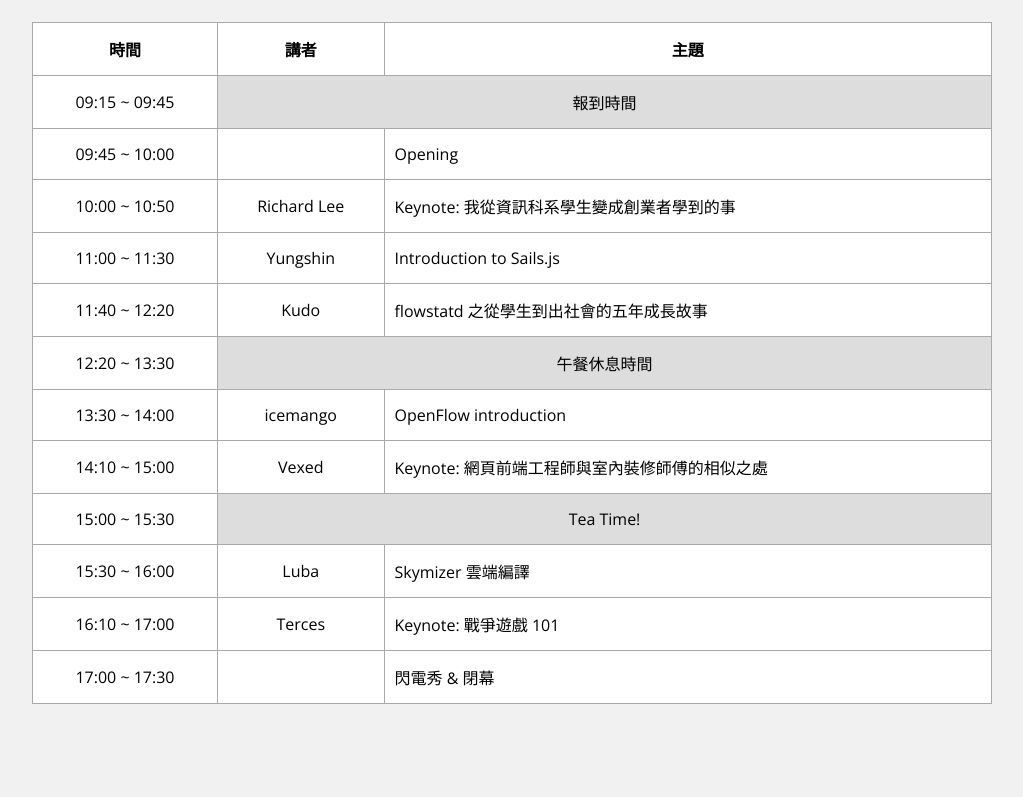
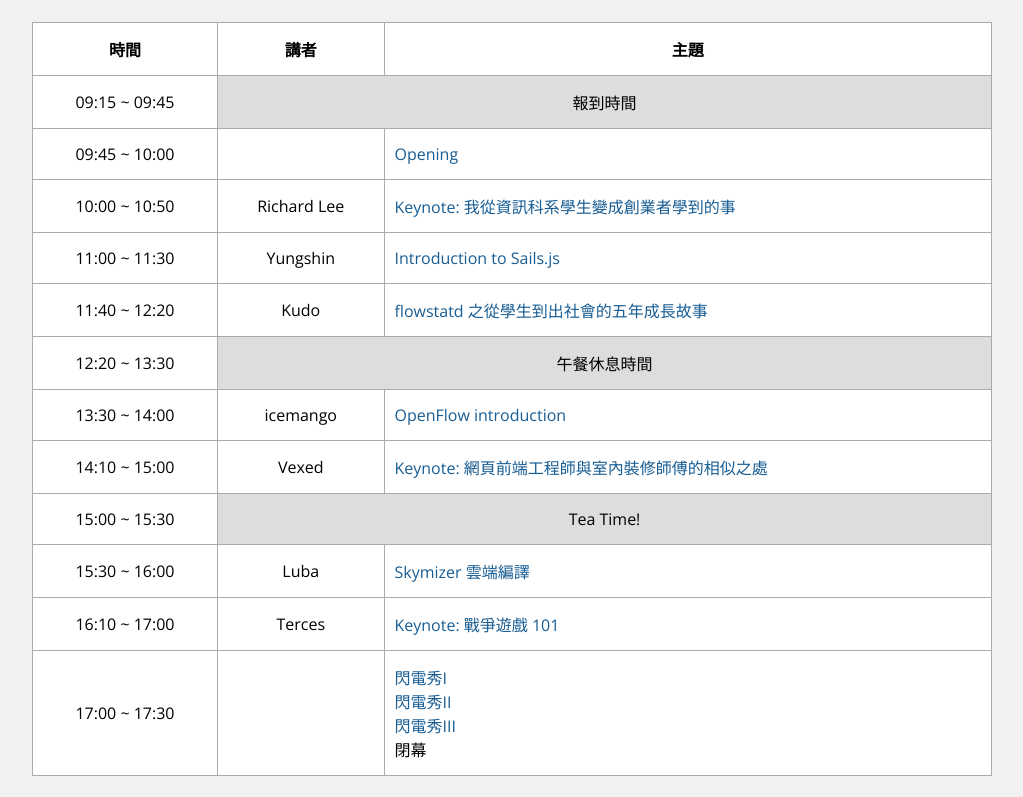
Before and after one commit to TechCCU/techccu.github.io, a plain HTML site: page index.html in a window 1280 px wide. Shown: the part 2240-3037 px from the top of the page, without its empty margins (128-1151 px from the left). Drawn offline with nearby package versions, Linux system fonts and the light colour scheme; some packages are replaced by stand-ins of ours.

Commit message:
add video url

```diff
--- a/index.html
+++ b/index.html
@@ -149,26 +149,32 @@
 				<td colspan="2">報到時間</td>
 			</tr>
 			<tr>
-				<a href="https://www.youtube.com/watch?v=ds6wMD5qLN4&list=PLP832CP4oX6hvy0ycFyyvX_wFiQ-XXmM8&index=1" target="_blank">
-					<td class="stableTime">09:45 ~ 10:00</td>
-					<td></td>
-					<td>Opening</td>
-				</a>
+				<td class="stableTime">09:45 ~ 10:00</td>
+				<td></td>
+				<td>
+					<a href="https://www.youtube.com/watch?v=ds6wMD5qLN4&list=PLP832CP4oX6hvy0ycFyyvX_wFiQ-XXmM8&index=1" target="_blank">Opening</a>
+				</td>
 			</tr>
 			<tr>
 				<td class="stableTime">10:00 ~ 10:50</td>
 				<td>Richard Lee</td>
-				<td>Keynote: 我從資訊科系學生變成創業者學到的事</td>
+				<td>
+					<a href="https://www.youtube.com/watch?v=4denm1dtE-c&list=PLP832CP4oX6hvy0ycFyyvX_wFiQ-XXmM8&index=2" target="_blank">Keynote: 我從資訊科系學生變成創業者學到的事</a>
+				</td>
 			</tr>
 			<tr>
 				<td class="stableTime">11:00 ~ 11:30</td>
 				<td>Yungshin</td>
-				<td>Introduction to Sails.js</td>
+				<td>
+					<a href="https://www.youtube.com/watch?v=JlS4KtKLapM&list=PLP832CP4oX6hvy0ycFyyvX_wFiQ-XXmM8&index=3" target="_blank">Introduction to Sails.js</a>
+				</td>
 			</tr>
 			<tr>
 				<td class="stableTime">11:40 ~ 12:20</td>
 				<td>Kudo</td>
-				<td>flowstatd 之從學生到出社會的五年成長故事</td>
+				<td>
+					<a href="https://www.youtube.com/watch?v=WwA6h7h4O1Q&list=PLP832CP4oX6hvy0ycFyyvX_wFiQ-XXmM8&index=4" target="_blank">flowstatd 之從學生到出社會的五年成長故事</a>
+				</td>
 			</tr>
 			<tr class="spanrow">
 				<td class="stableTime">12:20 ~ 13:30</td>
@@ -177,12 +183,16 @@
 			<tr>
 				<td class="stableTime">13:30 ~ 14:00</td>
 				<td>icemango</td>
-				<td>OpenFlow introduction</td>
+				<td>
+					<a href="https://www.youtube.com/watch?v=-YDqgugDNgk&list=PLP832CP4oX6hvy0ycFyyvX_wFiQ-XXmM8&index=5" target="_blank">OpenFlow introduction</a>
+				</td>
 			</tr>
 			<tr>
 				<td class="stableTime">14:10 ~ 15:00</td>
 				<td>Vexed</td>
-				<td>Keynote: 網頁前端工程師與室內裝修師傅的相似之處</td>
+				<td>
+					<a href="https://www.youtube.com/watch?v=omb0hTK9R6A&list=PLP832CP4oX6hvy0ycFyyvX_wFiQ-XXmM8&index=6" target="_blank">Keynote: 網頁前端工程師與室內裝修師傅的相似之處</a>
+				</td>
 			</tr>
 			<tr class="spanrow">
 				<td class="stableTime">15:00 ~ 15:30</td>
@@ -191,17 +201,26 @@
 			<tr>
 				<td class="stableTime">15:30 ~ 16:00</td>
 				<td>Luba</td>
-				<td>Skymizer 雲端編譯</td>
+				<td>
+					<a href="https://www.youtube.com/watch?v=JbwmeMkY_bc&list=PLP832CP4oX6hvy0ycFyyvX_wFiQ-XXmM8&index=7" target="_blank">Skymizer 雲端編譯</a>
+				</td>
 			</tr>
 			<tr>
 				<td class="stableTime">16:10 ~ 17:00</td>
 				<td>Terces</td>
-				<td>Keynote: 戰爭遊戲 101</td>
+				<td>
+					<a href="https://www.youtube.com/watch?v=3Gygo5m0XBo&list=PLP832CP4oX6hvy0ycFyyvX_wFiQ-XXmM8&index=8" target="_blank">Keynote: 戰爭遊戲 101</a>
+				</td>
 			</tr>
 			<tr>
 				<td class="stableTime">17:00 ~ 17:30</td>
 				<td></td>
-				<td>閃電秀 & 閉幕</td>
+				<td>
+					<a href="https://www.youtube.com/watch?v=u1hmJGiPUXc&list=PLP832CP4oX6hvy0ycFyyvX_wFiQ-XXmM8&index=10" target="_blank">閃電秀I</a><br />
+					<a href="https://www.youtube.com/watch?v=ApMEs69lCG4&list=PLP832CP4oX6hvy0ycFyyvX_wFiQ-XXmM8&index=11" target="_blank">閃電秀II</a><br />
+					<a href="https://www.youtube.com/watch?v=j16IMbCknVY&list=PLP832CP4oX6hvy0ycFyyvX_wFiQ-XXmM8&index=12" target="_blank">閃電秀III</a><br />
+					閉幕
+				</td>
 			</tr>
     </table>
 
```
